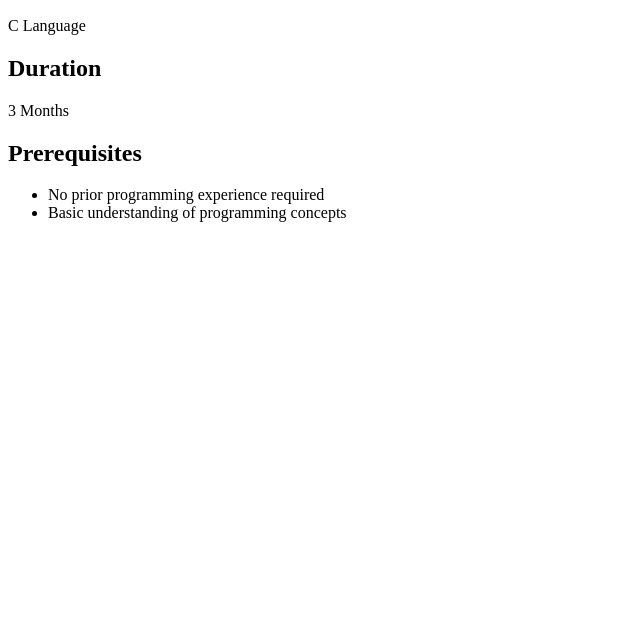
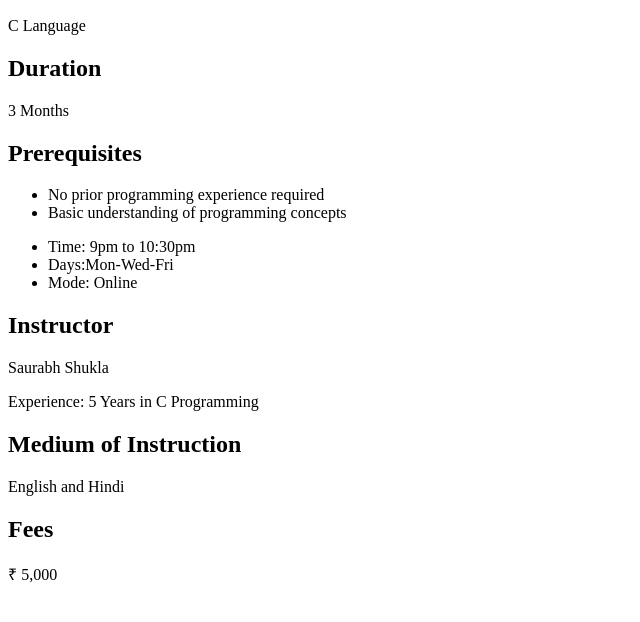
Before and after one commit to AjazAhmad-10/dev3-, a plain HTML site: page index.html in a window 1280 px wide. Shown: the part 110-732 px from the top of the page, without its empty margins (0-640 px from the left). Drawn offline with Linux system fonts and the light colour scheme.

Commit message:
Update indexfile 1.2

```diff
--- a/index.html
+++ b/index.html
@@ -16,5 +16,18 @@
         <li>No prior programming experience required</li>
         <li>Basic understanding of programming concepts</li>
     </ul>
+    <ul>
+        <li>Time: 9pm to 10:30pm</li>
+        <li>Days:Mon-Wed-Fri</li>
+        <li>Mode: Online</li>
+
+    </ul>
+    <h2>Instructor</h2>
+    <p>Saurabh Shukla</p>
+    <p>Experience: 5 Years in C Programming</p>
+    <h2>Medium of Instruction</h2>
+    <p>English and Hindi</p>
+    <h2>Fees</h2>
+    <p>₹ 5,000</p>
 </body>
 </html>
```
